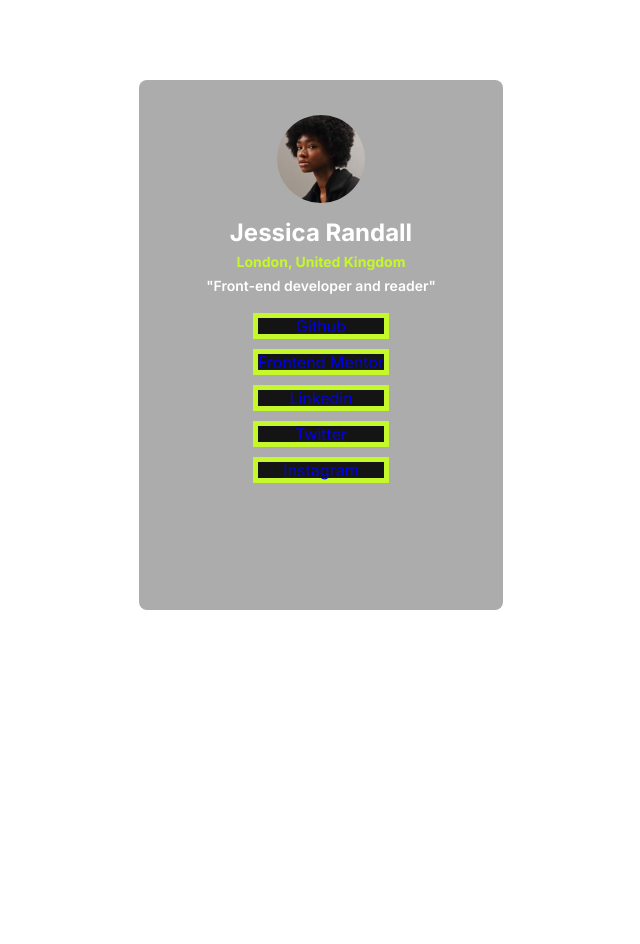
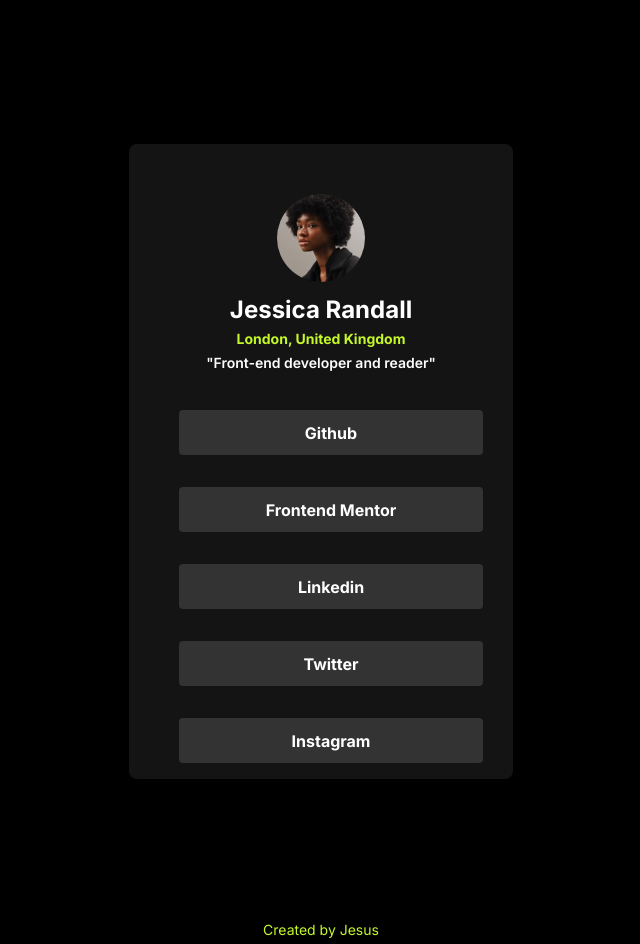
Before and after one commit to Zeusjr101/social-links-profile-main, a plain HTML site: page index.html in a window 1280 px wide. Shown: the whole page, without its empty margins (319-959 px from the left). Before the commit the page ends 880 px from the top, so only its background shows below. Drawn offline with Linux system fonts and the light colour scheme.

Commit message:
update css and added footer

```diff
--- a/assets/Css/style.css
+++ b/assets/Css/style.css
@@ -1,20 +1,28 @@
 * {
     font-family: "Inter", serif, sans-serif;
+    /* background-color: #141414; */
 }
 
-/* body{
+body{
     background: black;
-} */
+}
 
 #link-profile-container {
-    margin: 5rem auto;
-    width: 364px;
-    height: 530px;
-    background: #adacac;
+    margin: 9rem auto;
+    width: 384px;
+    /* height: 600px; */
+    background-color: #141414;
+    /* display: flex;
+    align-items: center;
+    flex-direction: column; */
+    border-radius: 8px;
+    /* border: 1px solid #c5f82a; */
+}
+.avatar-img {
     display: flex;
     align-items: center;
     flex-direction: column;
-    border-radius: 8px;
+   padding-top: 50px;
 }
 
 .avatar-img img{
@@ -29,10 +37,6 @@
     font-weight: 600;
     color: #fff;
     text-align: center;
-}
-
-.avatar-img{
-    margin-top: 35px;
 }
 
 h4{
@@ -53,17 +57,38 @@ p{
 .links-menu{
     display: flex;
     flex-direction: column;
-
+    margin-left: 50px;
+    width: 80%;
+    height: 80%;
 }
 
 .links-menu li{
+    list-style: none;
+    text-align: center;
+    width: 304px;
+    height: 45px;
+    margin: 1rem 0rem;
+}
+
+.links-menu li a{
+    background-color: #333333;
+    text-decoration: none;
     color: white;
-    margin-bottom: 10px;
-    /* list-style-type: none; */
-    background-color: #141414;
-    text-align: center;
-    border: 5px solid #c5f82a;
-
-
+    width: 304px;
+    height: 45px;
+    display: flex;
+    align-items: center;
+    justify-content: center;
+    border-radius: 4px;
+    font-weight: 700;
 
 }
+.profile-links-container{
+ margin-top: 1.5rem;
+}
+footer{
+    margin-top: 1.5rem;
+    text-align: center;
+    color: #c5f82a;
+    font-size: 14px;
+}
--- a/index.html
+++ b/index.html
@@ -26,7 +26,7 @@
           <h4>London, United Kingdom</h4>
           <P>"Front-end developer and reader"</P>
         </div>
-        <div class="porfile-links-container">
+        <div class="profile-links-container">
           <ul class="links-menu">
             <li><a href="https://github.com/">Github</a></li>
             <li><a href="https://www.frontendmentor.io/">Frontend Mentor</a></li>
@@ -39,4 +39,4 @@
     </main>
   </body>
 </html>
-<footer></footer>
+<footer> Created by Jesus</footer>
```
